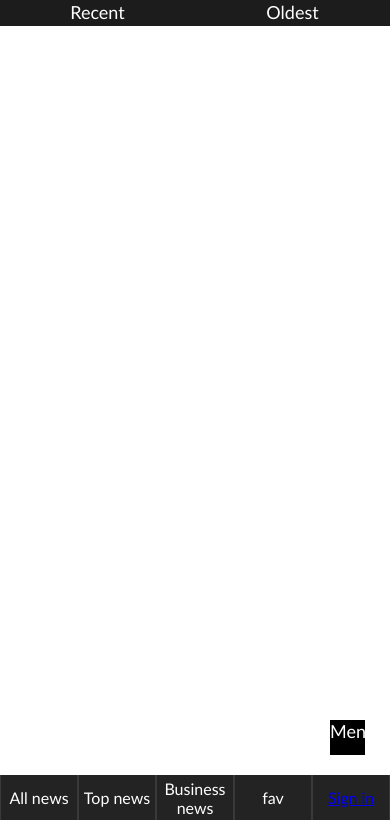
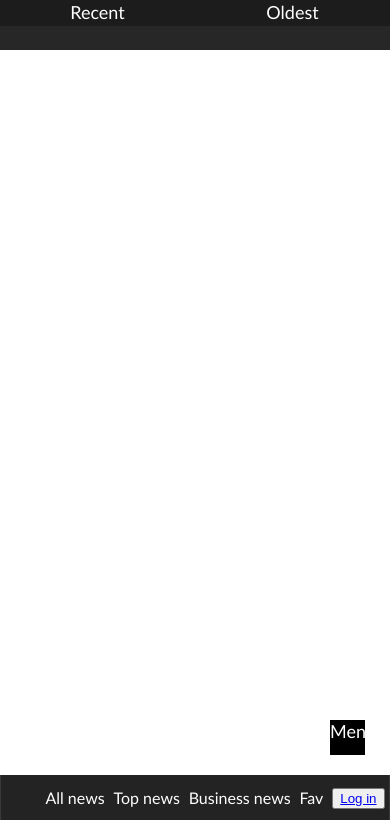
Before and after one commit to nikolovgenadi/funkyfetchers, a website built with Vite: page index.html in a window 390 px wide. Shown: the part 24-844 px from the top of the page. Built offline with nearby package versions, Linux system fonts and the light colour scheme; no server answers.

Commit message:
buttons working fix, removed footer

```diff
--- a/css/phone.css
+++ b/css/phone.css
@@ -20,7 +20,7 @@
     grid-template-areas:
     "header"
     "news"
-    "footer";
+    "menu";
     width: 100%;
     height: 100%;
     background-color: #000000;
@@ -78,9 +78,9 @@
     height: 25px;
   }
 
-  .topbar {
+  /* .topbar {
     display: none;
-  }
+  } */
 
   /* MOBILE TOGGLE MENU  */
   .mobile-nav {
@@ -137,7 +137,7 @@
     display: flex;
     justify-content: center;
     align-items: center;
-    max-width: 90%;
+    max-width: 100%;
   }
 
   .news-wrapper p {
@@ -172,10 +172,12 @@
     width: 100%;
     height: 100%;
   }
-
+  /* <nav class="topbar"> footer menu
+  <div class="topbar-container"> menu buttons
+    <ul class="topbar-menu-items"> menu btn */
   /* FOOTER MENU  */
-  .footer-menu {
-    grid-area: footer;
+  .topbar {
+    grid-area: menu;
     height: 45px;
     position: fixed;
     bottom: 0;
@@ -186,8 +188,7 @@
     background-color: rgba(28, 28, 28, 0.97) ;
   }
 
-  .footer-menu-buttons {
-    list-style: none;
+  .topbar-container {
     display: flex;
     justify-content: space-evenly;
     align-items: center;
@@ -197,15 +198,20 @@
     height: 100%;
   }
 
-  .footer-menu-btn {
-    width: 20%;
+  .topbar-menu-items {
+    display: flex;
+    justify-content: space-around;
+    align-items: center;
+    list-style: none;
+    width: 100%;
     height: 100%;
-    justify-content: center;
     text-decoration: none;
     color: rgba(255, 255, 255);
-    display: flex;
     border: 1px solid rgba(255, 255, 255, 0.1);
     font-size: 1rem;
-    align-items: center;
+  }
+
+  .topbar-container .search {
+    display: none;
   }
 }
--- a/css/tablet.css
+++ b/css/tablet.css
@@ -1,4 +1,4 @@
-@media (max-width: 768px) {
+@media (min-width: 469px ) and (max-width: 1023px) {
 
     body {
       width: 100%;
@@ -76,10 +76,6 @@
       grid-area: logo;
       top: 0;
       height: 40px;
-    }
-
-    .topbar {
-      display: none;
     }
 
     /* MOBILE TOGGLE MENU  */
@@ -177,10 +173,10 @@
       height: 100%;
     }
 
-    /* FOOTER MENU  */
-    .footer-menu {
-      grid-area: footer;
-      height: 60px;
+  /* MENU  */
+  .topbar {
+    grid-area: menu;
+    height: 45px;
     position: fixed;
     bottom: 0;
     left: 0;
@@ -190,8 +186,7 @@
     background-color: rgba(28, 28, 28, 0.97) ;
   }
 
-    .footer-menu-buttons {
-      list-style: none;
+  .topbar-container {
     display: flex;
     justify-content: space-evenly;
     align-items: center;
@@ -201,14 +196,22 @@
     height: 100%;
   }
 
-    .footer-menu-btn {
-      width: 15%;
+  .topbar-menu-items {
+    display: flex;
+    justify-content: space-around;
+    align-items: center;
+    list-style: none;
+    width: 100%;
     height: 100%;
-      justify-content: center;
     text-decoration: none;
     color: rgba(255, 255, 255);
-      display: flex;
-      font-size: 1.3rem;
-      align-items: center;
+    border: 1px solid rgba(255, 255, 255, 0.1);
+    font-size: 1rem;
+    padding: 0;
+    margin: 0;
+  }
+
+  .topbar-container .search {
+    display: none;
   }
   }
--- a/index.html
+++ b/index.html
@@ -30,11 +30,7 @@
               <li class="topbar-menu-item" id="news-wrapper-0-btn">All news</li>
               <li class="topbar-menu-item" id="news-wrapper-1-btn">Top news</li>
               <li class="topbar-menu-item" id="news-wrapper-2-btn">Business news</li>
-              <li class="topbar-menu-item" id="news-wrapper-3-btn">Latest news</li>
-              <li class="topbar-menu-item" id="news-wrapper-4-btn">Favourites</li>
-              <div class="search" id="search">
-                <input type="text" id="search-input" placeholder="Search..." />
-              </div>
+              <li class="topbar-menu-item" id="news-wrapper-4-btn">Fav</li>
 			  <div class="login">
 				<button id="login"><a href="signin.html">Log in</a></button>
 			  </div>
@@ -56,9 +52,12 @@
         <section class="news-section" id="news-wrapper-2"></section>
       </section>
 
+      <div class="search" id="search">
+        <input type="text" id="search-input" placeholder="Search..." />
+      </div>
       <nav class="mobile-nav" id="menu-btn">Meny</nav>
 <!-- phone footer menu -->
-      <footer class="footer-menu">
+      <!-- <footer class="footer-menu">
         <ul class="footer-menu-buttons">
           <li class="footer-menu-btn" id="news-wrapper-0-btn">All news</li>
           <li class="footer-menu-btn" id="news-wrapper-1-btn">Top news</li>
@@ -66,7 +65,7 @@
           <li class="footer-menu-btn" id="news-wrapper-3-btn">fav</li>
           <li class="footer-menu-btn"><a href="signin.html">Sign in</a></li>
         </ul>
-      </footer>
+      </footer> -->
       <script type="module" src="/main.js" defer></script>
       <script type="module" src="/menu.js" defer></script>
     </main>
```
Lines whose indentation alone changed are shown as unchanged.
